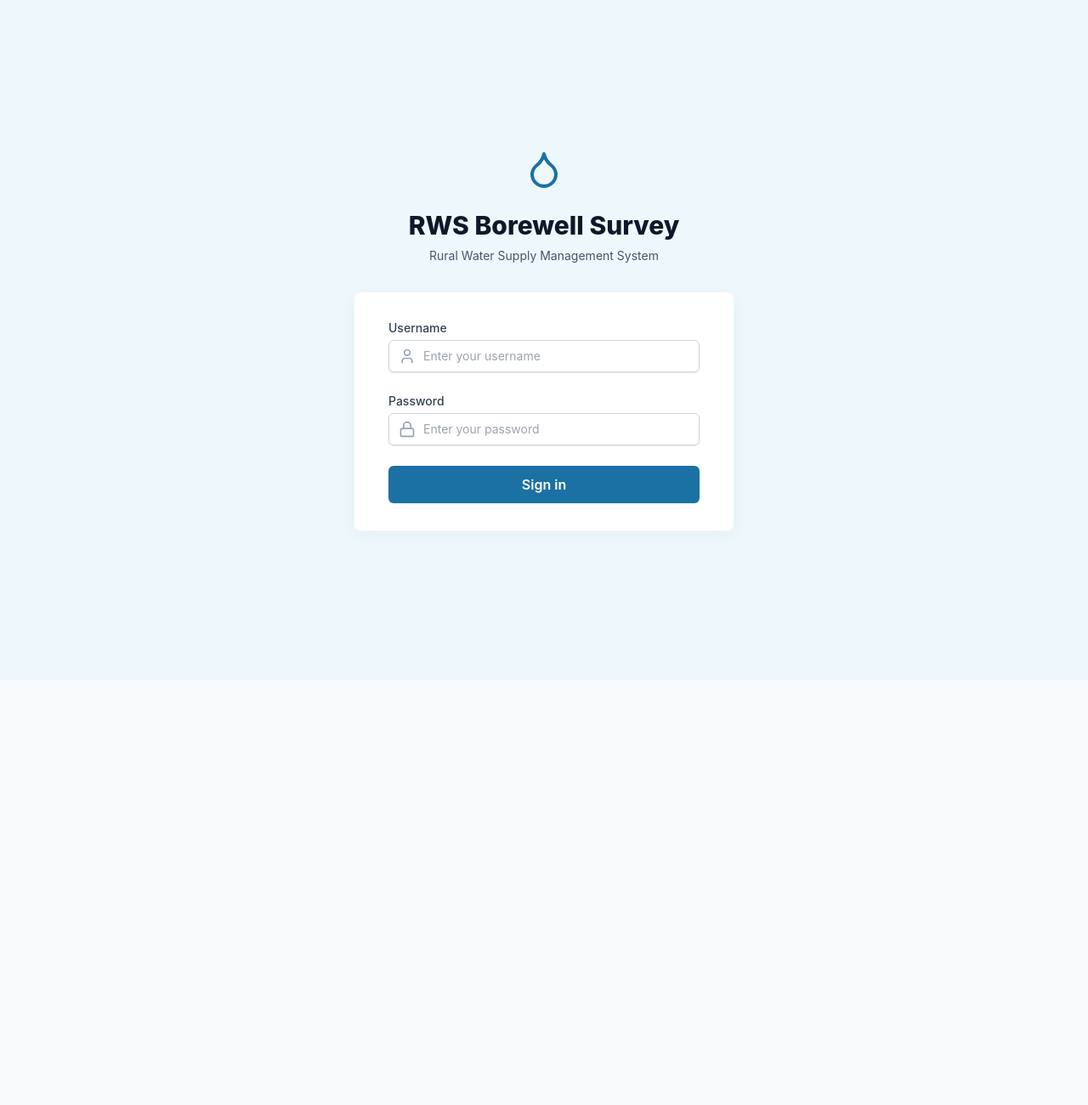
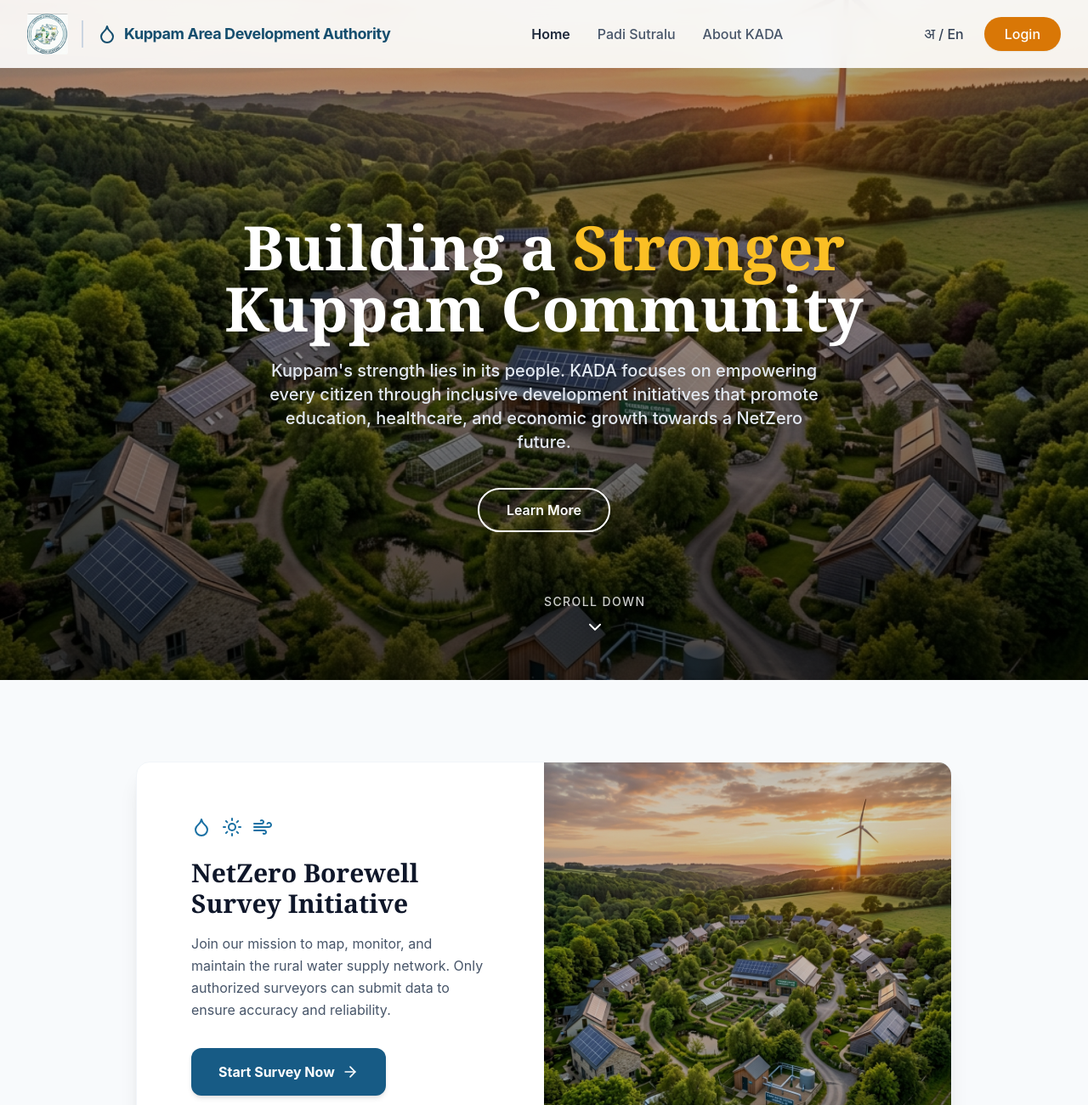
Before and after one commit to aivro348/kadav2, a React (Vite) app in the folder frontend/: page / in a window 1280 px wide. Before the commit this address led to /login. Shown: the top 1300 px of the page at 85% size. Before the commit the page ends 800 px from the top, so only its background shows below. Built offline with nearby package versions, Linux system fonts and the light colour scheme.

Commit message:
Add highly aesthetic NetZero rural community landing page with scroll interactions

```diff
--- a/frontend/src/App.jsx
+++ b/frontend/src/App.jsx
@@ -7,11 +7,13 @@ import SurveyList from './pages/SurveyList';
 import NewSurvey from './pages/NewSurvey';
 import ViewSurvey from './pages/ViewSurvey';
 import Reports from './pages/Reports';
+import Landing from './pages/Landing';
 
 function App() {
   return (
     <BrowserRouter>
       <Routes>
+        <Route path="/" element={<Landing />} />
         <Route path="/login" element={<Login />} />
 
         {/* Admin Routes */}
--- /dev/null
+++ b/frontend/src/pages/Landing.jsx
@@ -0,0 +1,137 @@
+import { useState, useEffect } from 'react';
+import { Link } from 'react-router-dom';
+import { useTranslation } from 'react-i18next';
+import { ChevronDown, ArrowRight, Droplet, Sun, Wind } from 'lucide-react';
+
+export default function Landing() {
+  const { t, i18n } = useTranslation();
+  const [scrolled, setScrolled] = useState(false);
+
+  useEffect(() => {
+    const handleScroll = () => {
+      setScrolled(window.scrollY > 50);
+    };
+    window.addEventListener('scroll', handleScroll);
+    return () => window.removeEventListener('scroll', handleScroll);
+  }, []);
+
+  const toggleLanguage = () => {
+    const newLang = i18n.language === 'en' ? 'te' : 'en';
+    i18n.changeLanguage(newLang);
+    localStorage.setItem('i18nextLng', newLang);
+  };
+
+  const scrollToSurvey = () => {
+    document.getElementById('survey-section').scrollIntoView({ behavior: 'smooth' });
+  };
+
+  return (
+    <div className="min-h-screen bg-slate-50 font-sans">
+      {/* Navbar */}
+      <nav className={`fixed w-full z-50 transition-all duration-300 ${scrolled ? 'bg-white shadow-md py-3' : 'bg-white/90 backdrop-blur-md py-4'}`}>
+        <div className="max-w-7xl mx-auto px-4 sm:px-6 lg:px-8">
+          <div className="flex justify-between items-center">
+            {/* Logos */}
+            <div className="flex items-center space-x-4">
+              <img src="/netzero.jpg" alt="NetZero Logo" className="h-12 w-auto object-contain rounded-sm" />
+              <div className="hidden sm:block border-l-2 border-slate-300 h-8 mx-4"></div>
+              <div className="flex items-center text-primary-800 hidden sm:flex">
+                <Droplet className="mr-2 h-6 w-6" />
+                <span className="font-bold text-lg tracking-tight">Kuppam Area Development Authority</span>
+              </div>
+            </div>
+
+            {/* Center Links */}
+            <div className="hidden md:flex space-x-8">
+              <a href="#" className="text-slate-800 font-semibold hover:text-primary-600 transition-colors">Home</a>
+              <a href="#" className="text-slate-600 font-medium hover:text-primary-600 transition-colors">Padi Sutralu</a>
+              <a href="#" className="text-slate-600 font-medium hover:text-primary-600 transition-colors">About KADA</a>
+            </div>
+
+            {/* Right Side */}
+            <div className="flex items-center space-x-6">
+              <button onClick={toggleLanguage} className="flex items-center text-slate-700 hover:text-primary-600 font-medium">
+                <span className="mr-1 text-lg">अ</span> / En
+              </button>
+              <Link to="/login" className="bg-amber-600 hover:bg-amber-700 text-white px-6 py-2 rounded-full font-medium transition-colors shadow-sm">
+                Login
+              </Link>
+            </div>
+          </div>
+        </div>
+      </nav>
+
+      {/* Hero Section */}
+      <section className="relative h-screen flex items-center justify-center overflow-hidden">
+        {/* Background Image */}
+        <div className="absolute inset-0 z-0">
+          <img
+            src="/hero-bg.png"
+            alt="Aerial view of Kuppam"
+            className="w-full h-full object-cover object-center"
+          />
+          {/* Gradient Overlay for text readability */}
+          <div className="absolute inset-0 bg-gradient-to-b from-black/30 via-black/40 to-black/70"></div>
+        </div>
+
+        {/* Hero Content */}
+        <div className="relative z-10 text-center px-4 max-w-4xl mx-auto mt-20">
+          <h1 className="text-4xl md:text-6xl lg:text-7xl font-bold text-white leading-tight font-serif drop-shadow-lg">
+            Building a <span className="text-amber-400">Stronger</span><br />
+            Kuppam Community
+          </h1>
+          <p className="mt-6 text-lg md:text-xl text-slate-200 font-medium max-w-2xl mx-auto drop-shadow-md">
+            Kuppam's strength lies in its people. KADA focuses on empowering every citizen through inclusive development initiatives that promote education, healthcare, and economic growth towards a NetZero future.
+          </p>
+          <div className="mt-10">
+            <button onClick={scrollToSurvey} className="border-2 border-white text-white hover:bg-white hover:text-primary-900 px-8 py-3 rounded-full font-semibold transition-colors duration-300 shadow-lg">
+              Learn More
+            </button>
+          </div>
+        </div>
+
+        {/* Scroll Indicator */}
+        <div className="absolute bottom-10 left-1/2 transform -translate-x-1/2 z-10 flex flex-col items-center animate-bounce cursor-pointer" onClick={scrollToSurvey}>
+          <span className="text-white/80 text-sm font-medium mb-2 uppercase tracking-widest">Scroll Down</span>
+          <ChevronDown className="text-white h-6 w-6" />
+        </div>
+      </section>
+
+      {/* Action Section */}
+      <section id="survey-section" className="py-24 bg-slate-50">
+        <div className="max-w-5xl mx-auto px-4 sm:px-6 lg:px-8">
+          <div className="bg-white rounded-2xl shadow-xl overflow-hidden border border-slate-100">
+            <div className="grid md:grid-cols-2">
+              <div className="p-10 md:p-16 flex flex-col justify-center">
+                <div className="flex space-x-3 mb-6 text-primary-600">
+                  <Droplet className="h-6 w-6" />
+                  <Sun className="h-6 w-6" />
+                  <Wind className="h-6 w-6" />
+                </div>
+                <h2 className="text-3xl font-bold text-slate-900 mb-4 font-serif">
+                  NetZero Borewell Survey Initiative
+                </h2>
+                <p className="text-slate-600 mb-8 leading-relaxed">
+                  Join our mission to map, monitor, and maintain the rural water supply network. Only authorized surveyors can submit data to ensure accuracy and reliability.
+                </p>
+                <Link to="/surveyor/new" className="inline-flex items-center justify-center bg-primary-700 hover:bg-primary-800 text-white px-8 py-4 rounded-xl font-bold transition-all shadow-md hover:shadow-lg w-fit group">
+                  Start Survey Now
+                  <ArrowRight className="ml-2 h-5 w-5 group-hover:translate-x-1 transition-transform" />
+                </Link>
+              </div>
+              <div className="bg-slate-200 relative hidden md:block">
+                <img src="/hero-bg.png" alt="Sustainability" className="absolute inset-0 w-full h-full object-cover object-left" />
+                <div className="absolute inset-0 bg-primary-900/20 mix-blend-multiply"></div>
+              </div>
+            </div>
+          </div>
+        </div>
+      </section>
+
+      {/* Footer */}
+      <footer className="bg-slate-900 text-slate-400 py-10 text-center">
+        <p>© 2026 Kuppam Area Development Authority. All rights reserved.</p>
+      </footer>
+    </div>
+  );
+}
```
Also changed, not shown: frontend/public/hero-bg.png (added), frontend/public/netzero.jpg (added).
